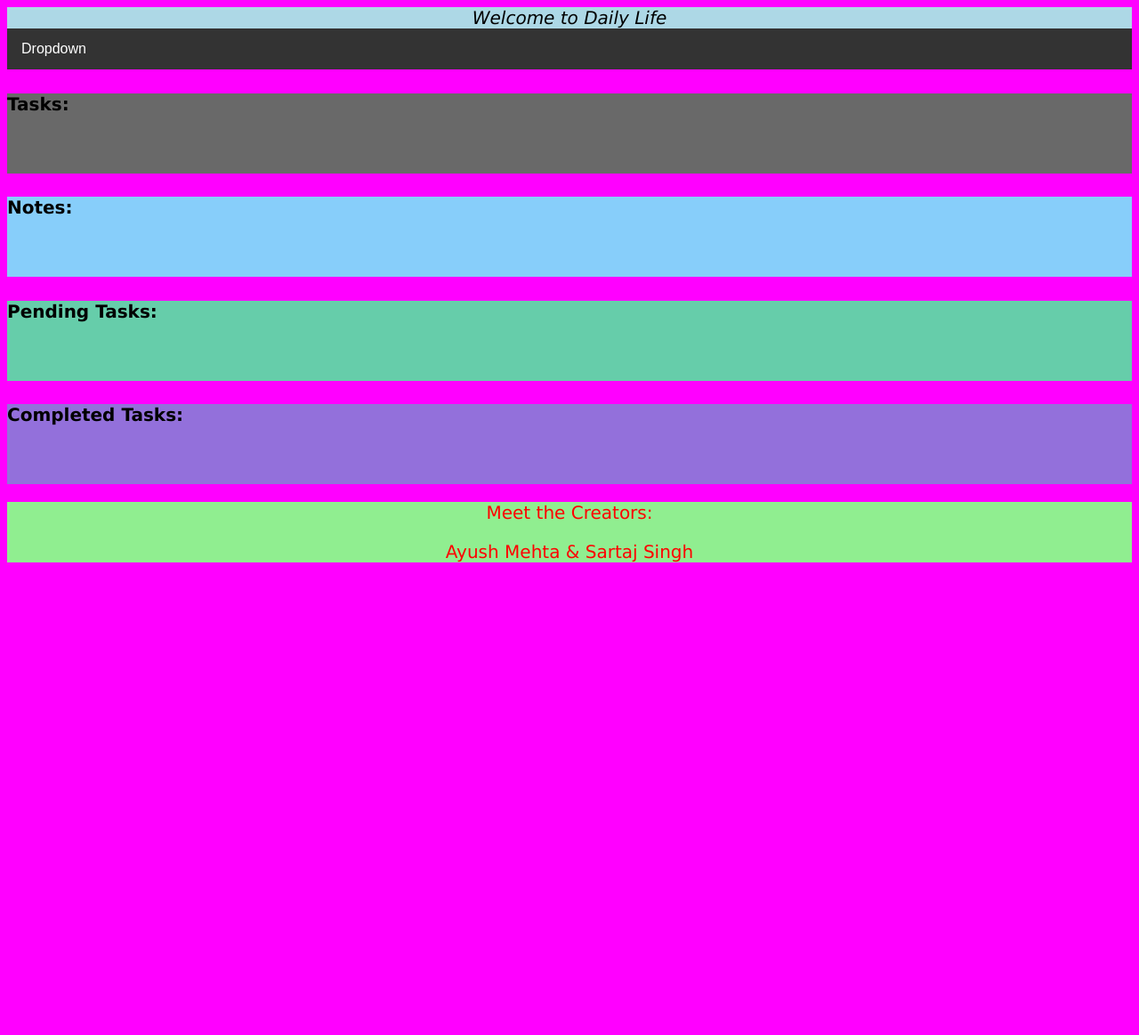
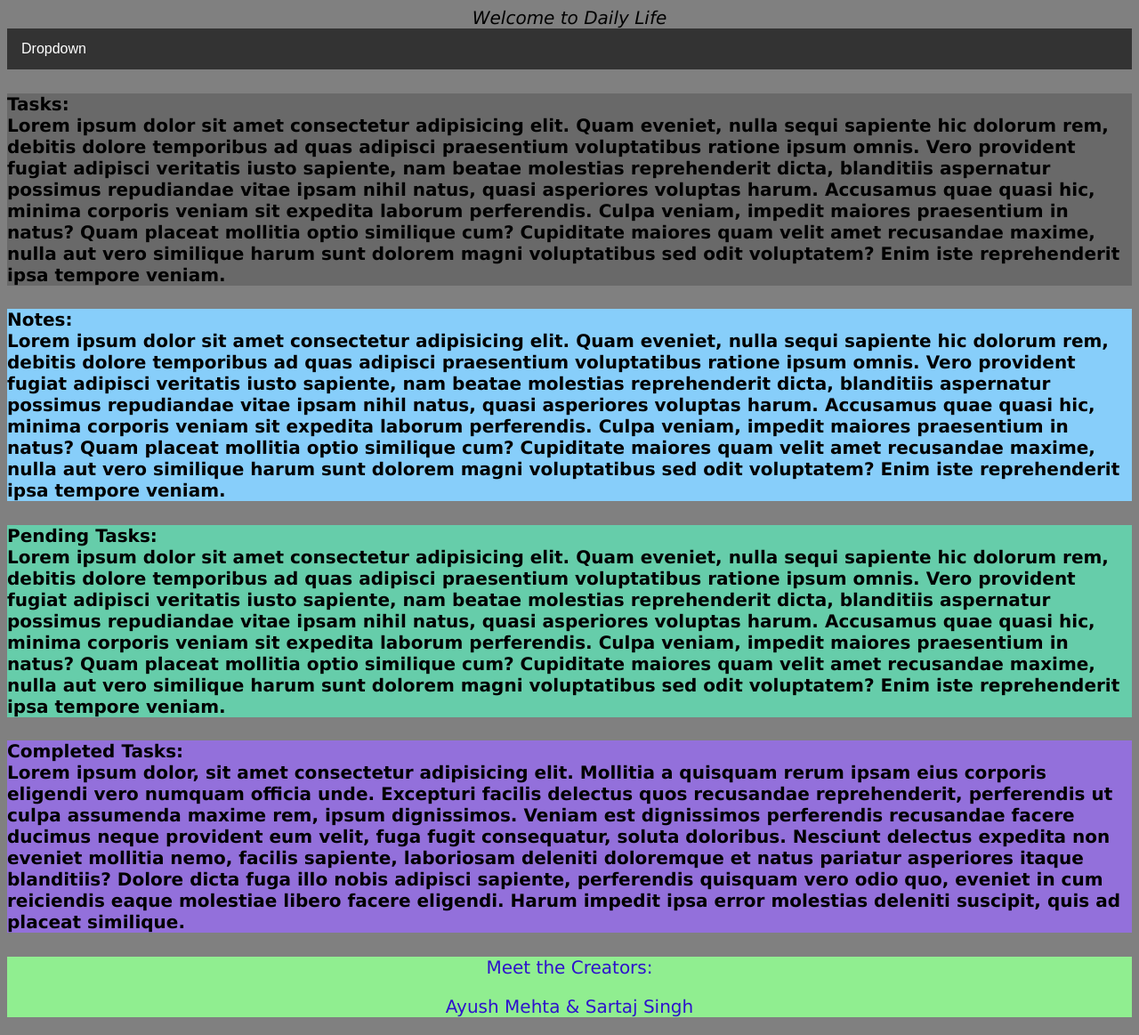
Before and after one commit to sartaj96singh/task-manager, a PHP site: page /login_page.html in a window 1280 px wide. Shown: the whole page at 89% size. Before the commit the page ends 632 px from the top, so only its background shows below. Run offline with PHP 8.4, Linux system fonts and the light colour scheme.

Commit message:
Trying to edit the bootsrap

```diff
--- a/login_page.html
+++ b/login_page.html
@@ -4,6 +4,9 @@
     <title>Task Manager</title>
     <link rel="stylesheet" type="text/css" href="styles.css">
     <ink rel="stylesheet" href="https://cdnjs.cloudflare.com/ajax/libs/font-awesome/4.7.0/css/font-awesome.min.css">
+        <script src="https://ajax.googleapis.com/ajax/libs/jquery/3.4.1/jquery.min.js"></script>
+        <script src="https://cdnjs.cloudflare.com/ajax/libs/popper.js/1.14.7/umd/popper.min.js"></script>
+        <script src="https://maxcdn.bootstrapcdn.com/bootstrap/4.3.1/js/bootstrap.min.js"></script>
 </head>
 
 <body>
@@ -27,29 +30,34 @@
         </div>
     </div>
 
+    <div class="row">
     <div class="main">
 
-        <div class="container" style=background-color:dimgray>
+        <div class="col-xl-12" style=background-color:dimgray>
 
-            <h4>Tasks:</h2>
+            <h4>Tasks: <br> Lorem ipsum dolor sit amet consectetur adipisicing elit. Quam eveniet, nulla sequi sapiente hic dolorum rem, debitis dolore temporibus ad quas adipisci praesentium voluptatibus ratione ipsum omnis. Vero provident fugiat adipisci veritatis iusto sapiente, nam beatae molestias reprehenderit dicta, blanditiis aspernatur possimus repudiandae vitae ipsam nihil natus, quasi asperiores voluptas harum. Accusamus quae quasi hic, minima corporis veniam sit expedita laborum perferendis. Culpa veniam, impedit maiores praesentium in natus? Quam placeat mollitia optio similique cum? Cupiditate maiores quam velit amet recusandae maxime, nulla aut vero similique harum sunt dolorem magni voluptatibus sed odit voluptatem? Enim iste reprehenderit ipsa tempore veniam.</h2>
         </div>
 
-        <div class="container" style=background-color:lightskyblue;>
-            <h4>Notes:</h2>
+        <div class="col-xl-12" style=background-color:lightskyblue;>
+            <h4>Notes: <br> Lorem ipsum dolor sit amet consectetur adipisicing elit. Quam eveniet, nulla sequi sapiente hic dolorum rem, debitis dolore temporibus ad quas adipisci praesentium voluptatibus ratione ipsum omnis. Vero provident fugiat adipisci veritatis iusto sapiente, nam beatae molestias reprehenderit dicta, blanditiis aspernatur possimus repudiandae vitae ipsam nihil natus, quasi asperiores voluptas harum. Accusamus quae quasi hic, minima corporis veniam sit expedita laborum perferendis. Culpa veniam, impedit maiores praesentium in natus? Quam placeat mollitia optio similique cum? Cupiditate maiores quam velit amet recusandae maxime, nulla aut vero similique harum sunt dolorem magni voluptatibus sed odit voluptatem? Enim iste reprehenderit ipsa tempore veniam.</h2>
         </div>
 
-        <div class="container" style=background-color:mediumaquamarine>
-            <h4>Pending Tasks:</h2>
+        <div class="col-xl-12" style=background-color:mediumaquamarine>
+            <h4>Pending Tasks: <br> Lorem ipsum dolor sit amet consectetur adipisicing elit. Quam eveniet, nulla sequi sapiente hic dolorum rem, debitis dolore temporibus ad quas adipisci praesentium voluptatibus ratione ipsum omnis. Vero provident fugiat adipisci veritatis iusto sapiente, nam beatae molestias reprehenderit dicta, blanditiis aspernatur possimus repudiandae vitae ipsam nihil natus, quasi asperiores voluptas harum. Accusamus quae quasi hic, minima corporis veniam sit expedita laborum perferendis. Culpa veniam, impedit maiores praesentium in natus? Quam placeat mollitia optio similique cum? Cupiditate maiores quam velit amet recusandae maxime, nulla aut vero similique harum sunt dolorem magni voluptatibus sed odit voluptatem? Enim iste reprehenderit ipsa tempore veniam.</h2>
         </div>
 
-        <div class="container" style=background-color:mediumpurple>
-            <h4>Completed Tasks:</h2>
+        <div class="col-xl-12" style=background-color:mediumpurple>
+            <h4>Completed Tasks: <br> Lorem ipsum dolor, sit amet consectetur adipisicing elit. Mollitia a quisquam rerum ipsam eius corporis eligendi vero numquam officia unde. Excepturi facilis delectus quos recusandae reprehenderit, perferendis ut culpa assumenda maxime rem, ipsum dignissimos. Veniam est dignissimos perferendis recusandae facere ducimus neque provident eum velit, fuga fugit consequatur, soluta doloribus. Nesciunt delectus expedita non eveniet mollitia nemo, facilis sapiente, laboriosam deleniti doloremque et natus pariatur asperiores itaque blanditiis? Dolore dicta fuga illo nobis adipisci sapiente, perferendis quisquam vero odio quo, eveniet in cum reiciendis eaque molestiae libero facere eligendi. Harum impedit ipsa error molestias deleniti suscipit, quis ad placeat similique.</h2>
         </div>
+    </div>
     </div>
 
     <div class=footer>
+        <blockquote class="blockquote">
         <p> Meet the Creators:</p>
-        Ayush Mehta & Sartaj Singh
+        <footer class="blockquote-footer">Ayush Mehta & Sartaj Singh</footer>
+        </blockquote>
+
     </div>
 </body>
 
--- a/styles.css
+++ b/styles.css
@@ -1,91 +1,91 @@
-body{
-  color:white;
+body {
+  color: white;
   font-family: verdana;
-  background-color:fuchsia;
-  font-size:20px;
-  text-align:center;
+  background-color: gray;
+  font-size: 20px;
+  text-align: center;
 }
-.logo{
-  background-color: lightblue;
-  color:black;
+.logo {
+  /* background-color: lightblue; */
+  color: black;
 }
-.login{
-  padding-top:10px;
-  background-color:sienna;
-  padding-bottom:10px;
+.login {
+  padding-top: 10px;
+  background-color: sienna;
+  padding-bottom: 10px;
 }
-.signup{
-  background-color:grey;
-  padding-top:20px;
-  padding-bottom:20px;
+.signup {
+  background-color: grey;
+  padding-top: 20px;
+  padding-bottom: 20px;
 }
-.footer{
-  color:red;
-  background-color:lightgreen;
+.footer {
+  color: rgb(46, 18, 204);
+  background-color: lightgreen;
 }
 
-.navbar{
-  overflow:hidden;
+.navbar {
+  overflow: hidden;
   background-color: #333;
 }
-.navbar a{
-  float:left;
-  font-size:16px;
-  color:white;
-  text-align:center;
+.navbar a {
+  float: left;
+  font-size: 16px;
+  color: white;
+  text-align: center;
   padding: 14px 16px;
-  text-decoration:none;
+  text-decoration: none;
 }
-.dropdown{
-  float:left;
-  overflow:hidden;
+.dropdown {
+  float: left;
+  overflow: hidden;
 }
 
-.dropdown .dropbtn{
-    font-size:16px;
-  border:none;
-  outline:none;
-  color:white;
-  padding:14px 16px;
-  background-color:inherit;
-  margin:0;
+.dropdown .dropbtn {
+  font-size: 16px;
+  border: none;
+  outline: none;
+  color: white;
+  padding: 14px 16px;
+  background-color: inherit;
+  margin: 0;
 }
-.navbar a:hover, .dropdown:hover
-.dropbtn{
-background-color: red;
+.navbar a:hover,
+.dropdown:hover .dropbtn {
+  background-color: red;
 }
 
-.dropdown-content{
-display:none;
-position:absolute;
-background-color: #f9f9f9;
-min-width: 160px;
-box-shadow:0px 8px 16px 0px rgba(0,0,0,0.2);
-z-index:1;
+.dropdown-content {
+  display: none;
+  position: absolute;
+  background-color: #f9f9f9;
+  min-width: 160px;
+  box-shadow: 0px 8px 16px 0px rgba(0, 0, 0, 0.2);
+  z-index: 1;
 }
 
 .dropdown-content a {
-  float:none;
-  color:black;
+  float: none;
+  color: black;
   padding: 12px 16px;
   text-decoration: none;
-  display:block;
+  display: block;
   text-align: left;
 }
 
-.dropdown-content a:hover{
+.dropdown-content a:hover {
   background-color: #ddd;
 }
 
 .dropdown:hover .dropdown-content {
-  display:block;
+  display: block;
 }
 
-.container{
-  width:100%;
-  height:90px;
+.container {
+  width: 100%;
+  height: 90px;
 }
-.main{
-  text-align:left;
-  color:black;
+.main {
+  text-align: left;
+  color: black;
 }
```
Also changed, not shown: index.html (+22 -18 lines).
